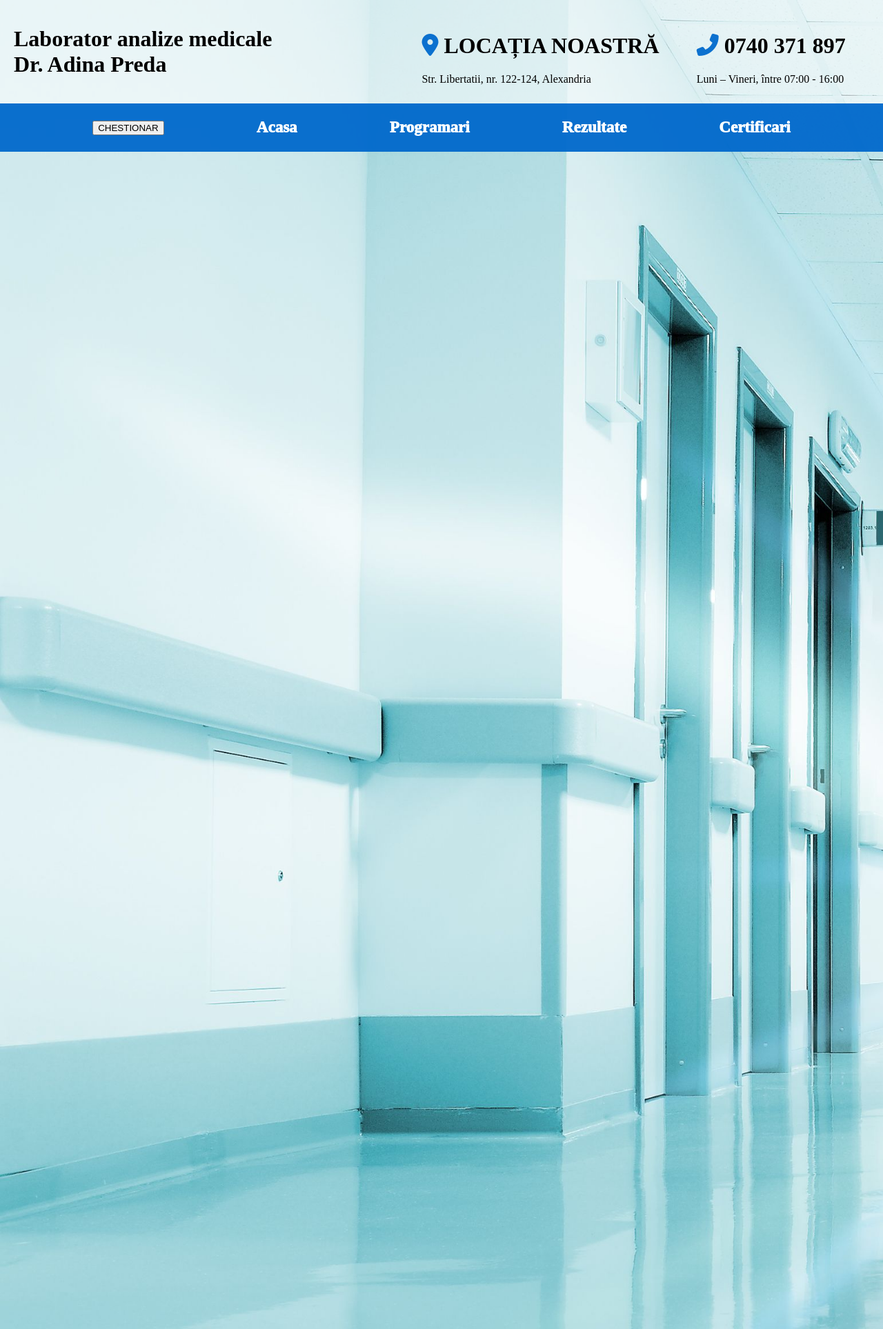
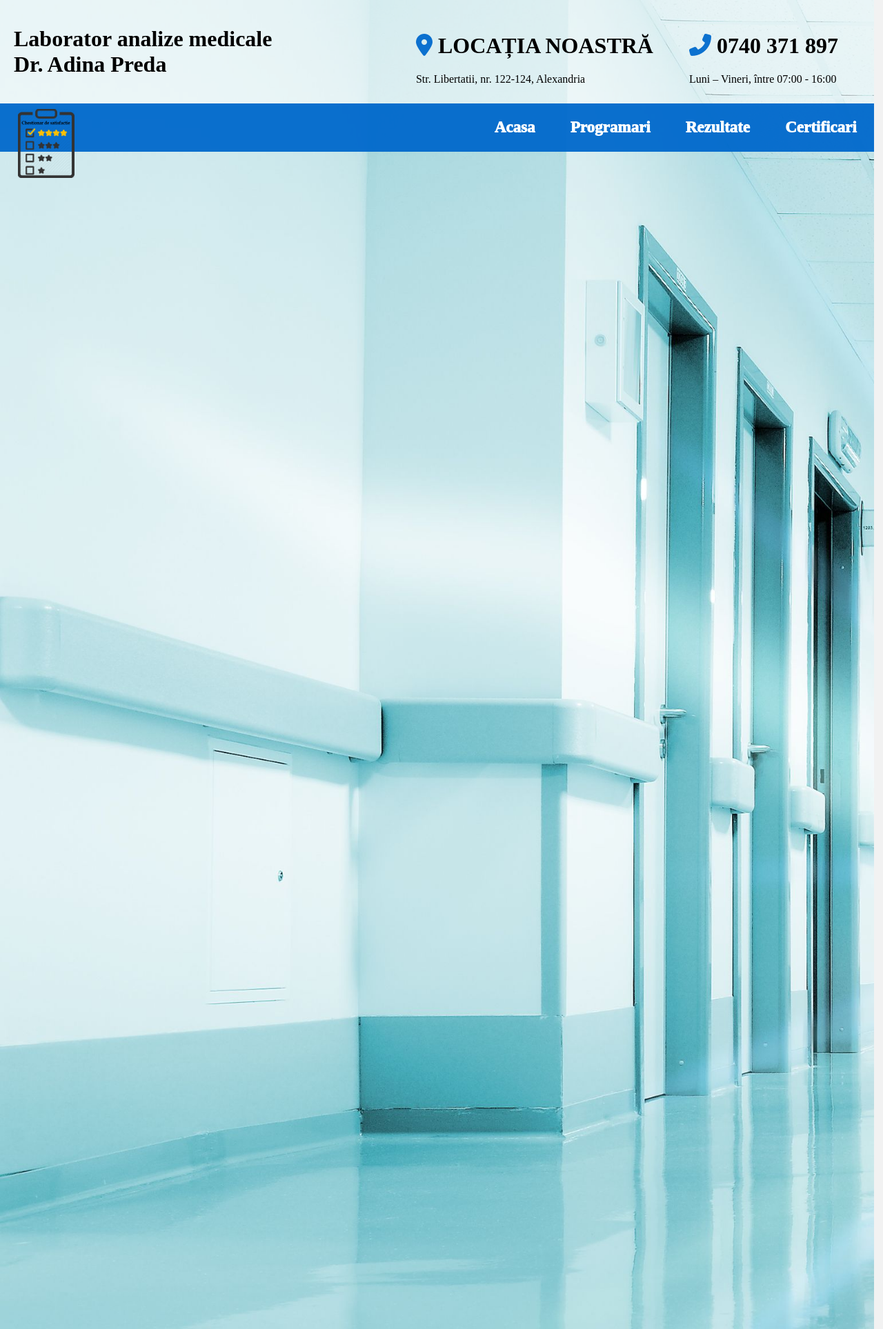
Before and after one commit to PredaMihaiDragos/Facultate, a PHP site: page / in a window 1280 px wide. Shown: the top 1927 px of the page at 69% size. Run offline with PHP 8.4, Linux system fonts and the light colour scheme; some libraries are stand-ins or nearby versions; some web fonts are replaced.

Commit message:
Frontend design

```diff
--- a/Anul 1/TW/Proiect/public/css/style.css
+++ b/Anul 1/TW/Proiect/public/css/style.css
@@ -13,16 +13,13 @@ html {
   grid-template-columns: repeat(10, 1fr);
   grid-template-rows: 100vh repeat(4, var(--content-height)) 40px;
   height: calc(var(--content-height) * 4);
-  width: 100vw;
+  width: 99vw;
 }
 
 body {
   margin: 0 auto;
   padding: 0 0;
   background-color:#f2f2f2;
-}
-
-.fixedNavbar {
 }
 
 header
@@ -32,7 +29,7 @@ header
   align-items:center;
   justify-content: space-evenly;
   height:150px;
-  width:100%;
+  width: 99vw;
   background-color:rgba(255, 255, 255, 0.6);
   font-family: "Muli";
 }
@@ -67,10 +64,10 @@ nav {
   background-color:rgba(0, 105, 204, 0.95);
   top:150px;
   position:absolute;
-  width:100%;
+  width: 99vw;
   display: flex;
   align-items: center;
-  justify-content: space-evenly;
+  justify-content: flex-end;
   height: 70px;
 }
 
@@ -79,18 +76,40 @@ nav {
   transition: background-color 0.5s ease;
   background-color:rgba(0, 105, 204, 0.95);
   position:fixed;
-  width:100%;
+  width: 99vw;
   top:0;
 }
 
-nav a
+.menuButton
 {
+  padding:2vw;
   transition: color 0.3s ease;
   cursor:pointer;
   font-family: 'Muli';
   font-weight: 1000;
   font-size:23px;
   color:white;
+}
+
+.chestionarButton
+{
+  margin-right:auto;
+}
+
+#chestionarIcon
+{
+  transition: transform 0.2s ease;
+  position:relative;
+  padding-top:50px;
+  padding-left:2vw;
+  height:100px;
+}
+
+#chestionarIcon:hover
+{
+  transition: transform 0.2s ease;
+  transform:scale(1.2);
+
 }
 
 .sticky a
@@ -191,12 +210,6 @@ main {
   font-family: "Muli";
 }
 
-#orar .analize
-{
-  height:400px;
-  overflow:scroll;
-}
-
 #orar .orar > h1
 {
   margin-left:100px;
@@ -215,6 +228,31 @@ main {
   font-size:20px;
   border-spacing:5px;
 }
+
+.analize
+{
+  height:50vh;
+  min-height:300px;
+
+}
+
+#analizeTable
+{
+  height:100%;
+  width:500px;
+  margin:auto;
+  overflow-y:scroll;
+}
+
+.analize > h1
+{
+  margin-left:100px;
+  margin-right:100px;
+  padding-bottom:10px;
+  border-bottom-style: solid;
+  font-size:25px;
+}
+
 
 #rezultate {
   grid-row-start: 3;
@@ -291,7 +329,7 @@ footer {
   height: 40px;
 }
 
-.chestionarContent {
+.chestionarContent, .certificariContent {
   position: relative;
   background-color: #fefefe;
   margin: auto;
--- a/Anul 1/TW/Proiect/public/index.html
+++ b/Anul 1/TW/Proiect/public/index.html
@@ -27,20 +27,20 @@
         </span>
     </header>
     <nav id = "navbar" class = "nonsticky">
-        <span>
-            <button onclick="ShowChestionar();">CHESTIONAR</button>
+        <span class="chestionarButton">
+            <img src="./images/chestionar-icon.png" onclick="ShowChestionar();" id = "chestionarIcon"></img>
         </span>
-        <span>
-        <a onclick = "scrollToTarget('grid');" id="button_acasa" class="menuButton menuButton_active">Acasa</a>
+        <span class="menuButton">
+        <a onclick = "scrollToTarget('grid');" id="button_acasa">Acasa</a>
         </span>
-        <span>
-        <a onclick = "scrollToTarget('programari');" id="button_programari" class="menuButton">Programari</a>
+        <span class="menuButton">
+        <a onclick = "scrollToTarget('programari');" id="button_programari">Programari</a>
         </span>
-        <span>
-        <a onclick = "scrollToTarget('rezultate');" id="button_rezultate" class="menuButton">Rezultate</a>
+        <span class="menuButton">
+        <a onclick = "scrollToTarget('rezultate');" id="button_rezultate">Rezultate</a>
         </span>
-        <span>
-        <a onclick = "scrollToTarget('certificari');" id="button_certificari" class="menuButton">Certificari</a>
+        <span class="menuButton">
+        <a onclick = "scrollToTarget('certificari');" id="button_certificari">Certificari</a>
         </span>
     </nav>
     <div id = "grid">
@@ -84,6 +84,8 @@
                 </table>
             </div>
             <div class = "analize">
+              <h1>Lista de analize</h1>
+              <div id = "analizeTable">
                 <table>
                     <tr>
                       <th>Nr. crt.</th>
@@ -474,6 +476,7 @@
                     </tr>
                     <tr>
                 </table>
+              </div>
             </div>
         </aside>
         <section id = "rezultate">
@@ -490,7 +493,12 @@
             </div>
         </section>
         <section id = "certificari">
-            Certificari
+          <div id="certificariBox" class="modalBox">
+            <div class="certificariContent">
+              TEEEEEEEEEEST
+            </div>
+          </div>
+
         </section>
         <footer>
             Copyright &copy; 2020 Mihai-Dragos Preda
--- a/Anul 1/TW/Proiect/public/js/modalBox.js
+++ b/Anul 1/TW/Proiect/public/js/modalBox.js
@@ -1,4 +1,5 @@
 const chestionarModal = document.getElementById("chestionarBox");
+const certificariModal = document.getElementById("certificariBox");
 
 document.getElementById("chestionarClose").onclick = function() {
   HideChestionar();
@@ -7,6 +8,9 @@ document.getElementById("chestionarClose").onclick = function() {
 window.onclick = function(event) {
   if (event.target == chestionarModal) {
     HideChestionar();
+  }
+  else if(event.target == certificariModal) {
+    HideCertificari();
   }
 }
 
@@ -19,3 +23,13 @@ function HideChestionar()
 {
     chestionarModal.style.display = "none";
 }
+
+function ShowCertificari(url)
+{
+    certificariModal.style.display = "block";
+}
+
+function HideCertificari()
+{
+    certificariModal.style.display = "none";
+}
```
Also changed, not shown: Anul 1/TW/Proiect/public/images/chestionar-icon.png (added).
